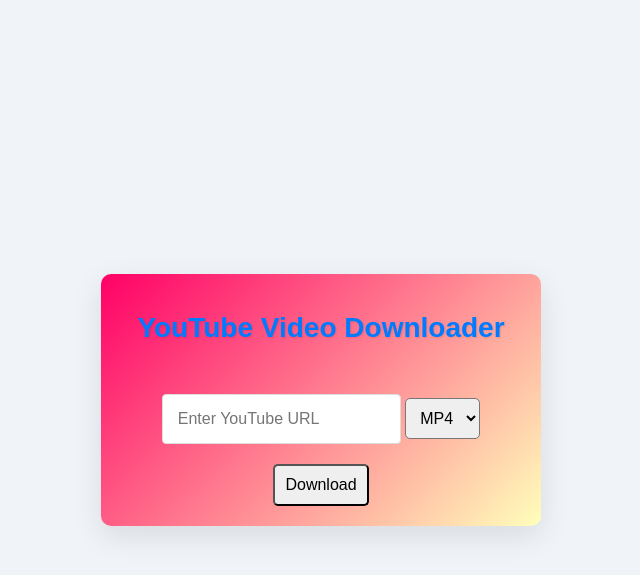
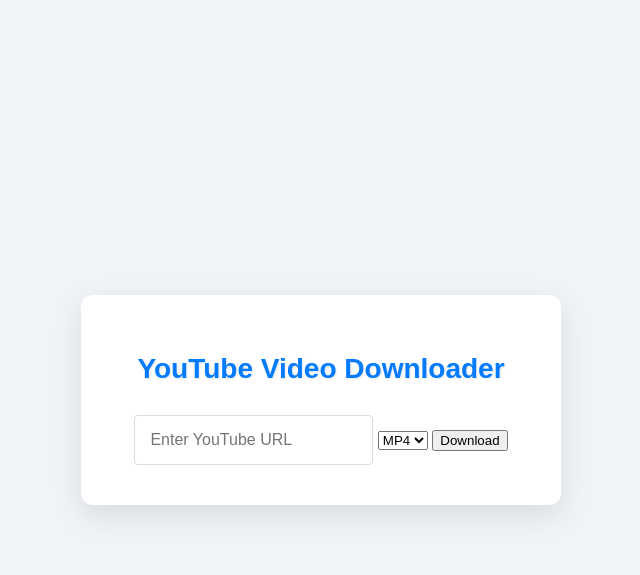
Before and after one commit to Sengkue/downloader-01, a Flask app: page / in a window 1280 px wide. Shown: the top 575 px of the page, without its empty margins (319-959 px from the left). Run offline with Flask 3, Linux system fonts and the light colour scheme.

Commit message:
commit 10/10/2024 18:31:39.15

```diff
--- a/static/styles.css
+++ b/static/styles.css
@@ -118,16 +118,6 @@ h1 {
     max-width: 600px;
     margin: 0 auto;
     text-align: center;
-    padding: 20px;
-    background: linear-gradient(135deg, #f06, #ffb);
-    border-radius: 10px;
-}
-
-input, select, button {
-    margin-top: 20px;
-    padding: 10px;
-    font-size: 16px;
-    border-radius: 5px;
 }
 
 #progress-container {
@@ -144,7 +134,6 @@ input, select, button {
     height: 100%;
     width: 0;
     border-radius: 25px;
-    transition: width 0.5s ease-in-out;
 }
 
 #progress-text {
```
